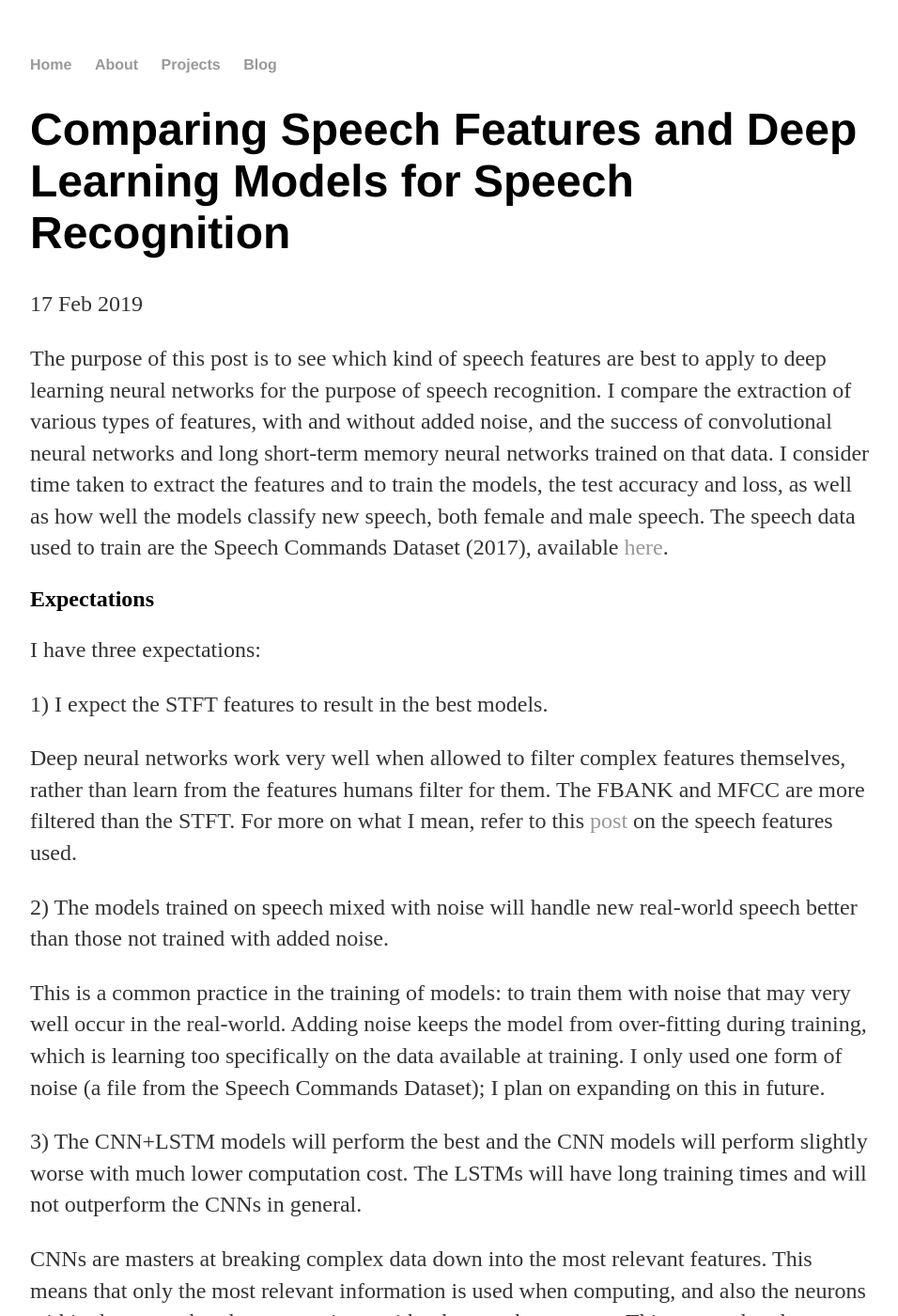
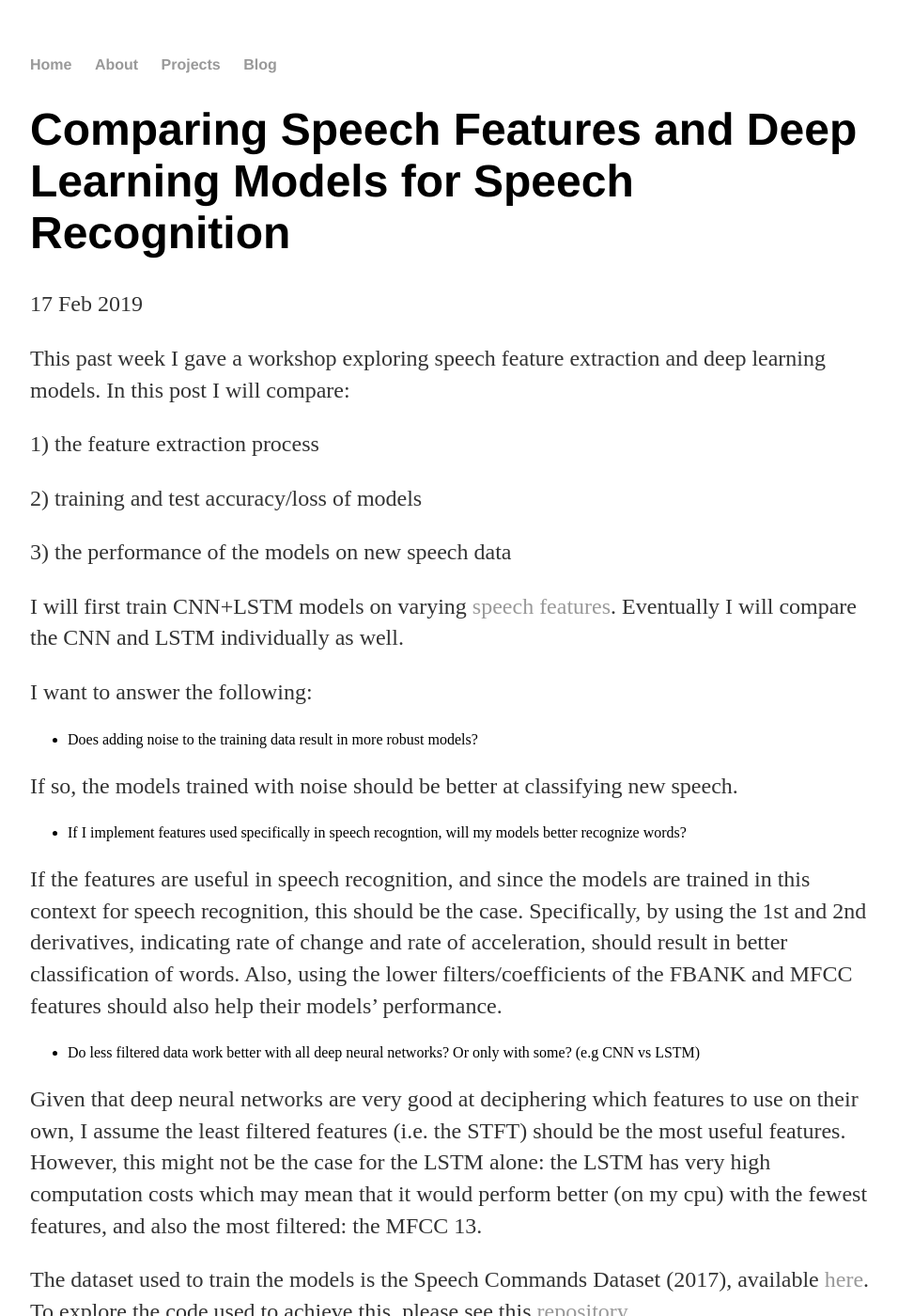
Before and after one commit to a-n-rose/a-n-rose.github.io, a Jekyll site: the page built from _posts/2019-02-17-comparing-features-and-models-deep-learning-and-speech.md, in a window 1280 px wide and 1400 px high. Shown: the whole window at 94% size, without its empty margins (160-1116 px from the left). Built offline with Jekyll 4.4.1, drawn with Linux system fonts in a browser that asks for light colours; some of the changed text lies outside the part shown.

Commit message:
simplified post; added labels of various models for new speech

```diff
--- a/_posts/2019-02-17-comparing-features-and-models-deep-learning-and-speech.md
+++ b/_posts/2019-02-17-comparing-features-and-models-deep-learning-and-speech.md
@@ -4,48 +4,32 @@
 date: 2019-02-17
 ---
 
+This past week I gave a workshop exploring speech feature extraction and deep learning models. In this post I will compare:
 
-The purpose of this post is to see which kind of speech features are best to apply to deep learning neural networks for the purpose of speech recognition. I compare the extraction of various types of features, with and without added noise, and the success of convolutional neural networks and long short-term memory neural networks trained on that data. I consider time taken to extract the features and to train the models, the test accuracy and loss, as well as how well the models classify new speech, both female and male speech. The speech data used to train are the Speech Commands Dataset (2017), available <a href="https://ai.googleblog.com/2017/08/launching-speech-commands-dataset.html">here</a>.
+1) the feature extraction process
 
-## Expectations
+2) training and test accuracy/loss of models
 
-I have three expectations:
+3) the performance of the models on new speech data
 
-1) I expect the STFT features to result in the best models.
 
-Deep neural networks work very well when allowed to filter complex features themselves, rather than learn from the features humans filter for them. The FBANK and MFCC are more filtered than the STFT. For more on what I mean, refer to this <a href="https://a-n-rose.github.io/2019/02/06/python-train-cnn-lstm-speech-features.html">post</a> on the speech features used.
+I will first train CNN+LSTM models on varying <a href="https://a-n-rose.github.io/2019/02/06/python-train-cnn-lstm-speech-features.html">speech features</a>. Eventually I will compare the CNN and LSTM individually as well.
 
-2) The models trained on speech mixed with noise will handle new real-world speech better than those not trained with added noise.
+I want to answer the following:
 
-This is a common practice in the training of models: to train them with noise that may very well occur in the real-world. Adding noise keeps the model from over-fitting during training, which is learning too specifically on the data available at training. I only used one form of noise (a file from the Speech Commands Dataset); I plan on expanding on this in future.
+* Does adding noise to the training data result in more robust models?
 
-3) The CNN+LSTM models will perform the best and the CNN models will perform slightly worse with much lower computation cost. The LSTMs will have long training times and will not outperform the CNNs in general.
+If so, the models trained with noise should be better at classifying new speech.
 
-CNNs are masters at breaking complex data down into the most relevant features. This means that only the most relevant information is used when computing, and also the neurons within the network only communicate with other nearby neurons. This means that the neurons don't have to interact with all other neurons in their layer, further reducing computation.
+* If I implement features used specifically in speech recogntion, will my models better recognize words?
 
-While CNNs are good at recognizing patterns, they may miss some patterns that occur in a time series, which means the addition of LSTM layers may help the model catch otherwise missed patterns, resulting in a better model.
+If the features are useful in speech recognition, and since the models are trained in this context for speech recognition, this should be the case. Specifically, by using the 1st and 2nd derivatives, indicating rate of change and rate of acceleration, should result in better classification of words. Also, using the lower filters/coefficients of the FBANK and MFCC features should also help their models' performance.
 
-LSTMs, on the other hand, tend to be very computationally expensive. While they are good at identifying patterns in long time-series, it could be that because speech is so complicated, without the CNN to break the features down, the LSTM will not be able to effectively learn from the data. If this is correct, the LSTM alone should perform best on the MFCC features, specifically the 13 MFCCs. These are the least complex features of all implemented here.
+* Do less filtered data work better with all deep neural networks? Or only with some? (e.g CNN vs LSTM)
 
-## About the Project
+Given that deep neural networks are very good at deciphering which features to use on their own, I assume the least filtered features (i.e. the STFT) should be the most useful features. However, this might not be the case for the LSTM alone: the LSTM has very high computation costs which may mean that it would perform better (on my cpu) with the fewest features, and also the most filtered: the MFCC 13.
 
-To explore the code used to achieve this, please see this <a href="https://github.com/a-n-rose/Build-CNN-or-LSTM-or-CNNLSTM-with-speech-features">repository</a>. For this specific problem, because the data used is prepared for speech recognition, **I will compare features used typically for speech recognition**. These are **1st and 2nd derivatives**, or delta and delta delta, which show rate of change and rate of acceleration. Additionally, **the lower filters/coefficients of the FBANK and MFCC (i.e. 20 FBANK and 13 MFCC) are most relevant for speech sounds**. I will see how these features influence the success of the speech recognition models. I add the noise to test if this makes the model more robust when introduced to real world speech data. This should make models more robust, regardless the purpose of the model.
-
-During training, if a model's validation loss does not improve after 10 consecutive epochs, training will be stopped. The best model throughout training will be saved, as well as the final model achieved. This may result in varying number of training epochs for the models even though they were all set to complete 100 epochs.
-
-## Variables for Feature Extraction and Model Setup
-
-The feature extraction variables I adjust include:
-
-* type of feature (stft, fbank, mfcc)
-* number of features (fbank = 20 vs 40; mfcc = 13 vs 40)
-* inclusion of 1st and 2nd derivatives
-* mixture of noise
-
-The models I will compare:
-* CNN: 32 feature maps, kernel size (8,4), max pooling pool size (3,3)
-* LSTM: same number of cells as the number of features
-* CNN+LSTM: combination of the two above
+The dataset used to train the models is the Speech Commands Dataset (2017), available <a href="https://ai.googleblog.com/2017/08/launching-speech-commands-dataset.html">here</a>. To explore the code used to achieve this, please see this <a href="https://github.com/a-n-rose/Build-CNN-or-LSTM-or-CNNLSTM-with-speech-features">repository</a>.
 
 
 ## Figure 1:
@@ -56,31 +40,52 @@
 |----:|:----:|:----:|:---:|:---:|:---:|:---:|:---:|:---|
 | STFT|201|False|False|25.5|CNN+LSTM|81.7%|0.65|869.0|
 | STFT|201|True|False|132.4|CNN+LSTM|72.9%|0.95|678.7|
-| STFT|603|False|True|TBC|TBC|TBC|TBC|TBC|
-| STFT|603|True|True|TBC|TBC|TBC|TBC|TBC|
 | FBANK|40|False|False|21.4|CNN+LSTM|60.6%|1.31|268.0|
 | FBANK|40|True|False|167.3|CNN+LSTM|57.7%|1.42|147.9|
-| FBANK|120|False|True|TBC|TBC|TBC|TBC|TBC|
-| FBANK|120|True|True|TBC|TBC|TBC|TBC|TBC|
+| FBANK|120|False|True|27.9|CNN+LSTM|66.2%|1.15|395.9|
 | FBANK|20|False|False|TBC|TBC|TBC|TBC|TBC|
 | FBANK|20|True|False|TBC|TBC|TBC|TBC|TBC|
 | FBANK|60|False|True|TBC|TBC|TBC|TBC|TBC|
 | FBANK|60|True|True|TBC|TBC|TBC|TBC|TBC|
 | MFCC|40|False|False|17.7|CNN+LSTM|11.6%|3.1|58.9|
 | MFCC|40|True|False|174.47|CNN+LSTM|15.5%|2.9|55.9|
-| MFCC|120|False|True|TBC|TBC|TBC|TBC|TBC|
-| MFCC|120|True|True|TBC|TBC|TBC|TBC|TBC|
+| MFCC|120|False|True|34.56|TBC|TBC|TBC|TBC|
 | MFCC|13|False|False|TBC|TBC|TBC|TBC|TBC|
 | MFCC|13|True|False|TBC|TBC|TBC|TBC|TBC|
 | MFCC|39|False|True|TBC|TBC|TBC|TBC|TBC|
 | MFCC|39|True|True|TBC|TBC|TBC|TBC|TBC|
 
-#### If Delta == True, the features triple in number. The first and second derivatives will be calcuated on the original feautures and added as features. Note: all steps were completed on my CPU machine; on a better machine, the durations may decrease.
+#### If Delta == True, the features triple in number. The first and second derivatives will be calcuated on the original feautures and added as features. Note: all steps were completed on my CPU machine; on a better machine, the durations may decrease. My computer was not able to compute the delta of the STFT (too much memory)
 
 ## Graphs
 
 ![Imgur](https://i.imgur.com/UdA0tnf.png?1)
 
-![Imgur](https://i.imgur.com/JOl0If4.png)
+![Imgur](https://i.imgur.com/T5uFb8a.png?1)
+#### The Delta (i.e. 1st and 2nd derivatives) features only applied to features NOT mixed with noise: the addition of noise has not revealed a more robust model.
 
 ![Imgur](https://i.imgur.com/ATayHgw.png?1)
+
+## Figure 2: Performance of Best Models on New Speech
+
+| Model and Training Features | bed  | bird | cat | dog | down | eight | house | left |  marvin  | nine  | no | on | one | right | sheila | six |  three  | tree  | yes | zero |
+|----:|:----:|:----:|:---:|:---:|:---:|:---:|:---:|:----:|:----:|:---:|:---:|:---:|:---:|:---:|:---:|:---:|:---:|:---|
+| CNN+LSTM STFT no noise| six / cat  | six / bed | right / **cat** | up / **dog** | three / left | cat / **eight** | right / left | two / **left** |  two / **marvin**  | eight / **nine**  | two / bed | two / happy | three / two | eight / **right** | six / **sheila** | **six** / seven  |  **three** / seven  | seven / sheila  | two / sheila | two / yes |
+| CNN+LSTM STFT with noise|  six / six  | right / **bird** | right / **cat** | right / wow | wow / cat | two / bed | right / seven | two / **left** |  right / five  | right / **nine**  | right / bed | happy / off | right / six | wow / **right** | wow / **sheila** | right / **six**  |  two / seven  | right / sheila  | two / six | tree / **zero** |
+|  CNN+LSTM FBANK with Delta |  six / **bed**  | four / **bird** | three / **cat** | up / wow | six / seven | up / bird | happy / seven | six / sheila |  six / **marvin**  | on / **nine**  | left / cat | six / cat | six / two | four / **right** | six / six | up / seven |  **three** / stop  | six / stop  | on / six | six / **zero** |
+
+#### labels assigned: 1. without noise reduction / 2. with noise reduction. The models tended to perform better when the speech underwent noise reduction. You can see "six" was assigned quite often as the label without noise reduction. The "s" and "x" sound a bit like white noise, right?
+
+## Summary
+
+While these models didn't do so well with the new speech, I have to give them credit, as the library I used to record the new speech recorded along with it a heck ton of noise. I am working on making those recordings cleaner - maybe it's just on my system, I don't know. To give you an idea of *how much noise* is in these recordings and why noise reduction helped:
+
+![Imgur](https://i.imgur.com/MW6Sm8G.png)
+
+That aside, I was surprised to find that the models **not** trained with noise performed better on the new speech. I just tested these models with my own speech and on my own computer, so this finding might not hold up elsewhere. If it *is* the case, however, that noise doesn't necessarily help the CNN+LSTM model, hooray! The addition of noise required much longer feature duration times. It will be interesting to see if this holds true for the CNN and LSTM on their own.
+
+The addition of the 1st and 2nd derivatives did seem to help the FBANK features. I did try to apply them to the STFT features; however, my computer ran out of memory. Just too many features. I'll have to break those further down when saving. That's on my ToDo list.
+
+Lastly, it does seem that the least filtered features work the best, at least for the CNN+LSTM. Even without the 1st and 2nd derivatives, the STFT outperformed the FBANK with the 1st and 2nd derivatives. I'm really curious if those would build an even stronger model!
+
+I am in the process of extracting MFCC 13 and FBANK 20; soon thereafter I will train CNN and LSTM models individually on this data to see the strengths and weaknesses there.
```
